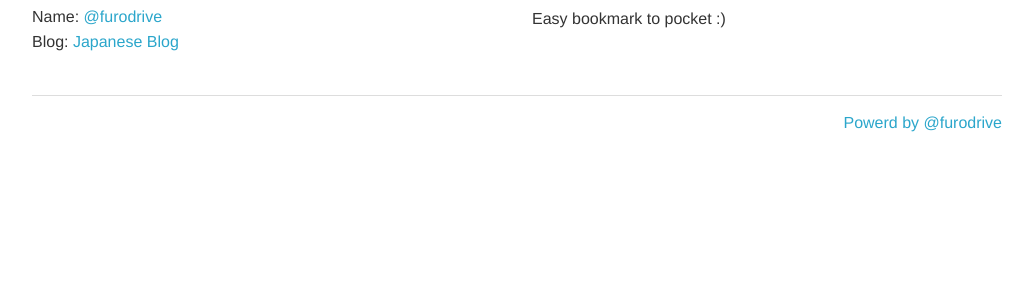
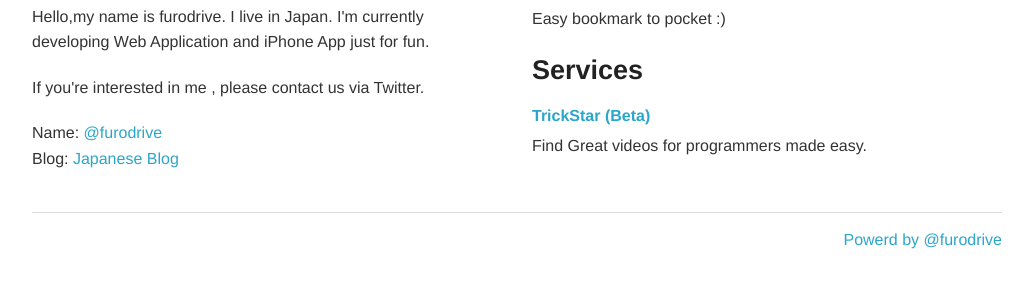
Before and after one commit to haradashinya/profile, a plain HTML site: page index.html in a window 1280 px wide. Shown: the part 329-616 px from the top of the page, without its empty margins (123-1155 px from the left). Drawn offline with Linux system fonts and the light colour scheme.

Commit message:
fix profile desc

```diff
--- a/index.html
+++ b/index.html
@@ -34,6 +34,14 @@
             class="img-face"></img>
             <h3>Profile</h3>
 
+            <p>
+            Hello,my name is furodrive. I live in Japan.
+            I'm currently developing Web Application and iPhone App just for
+            fun.
+            </p>
+            <p>
+            If you're interested in me , please contact us via Twitter.
+            </p>
             <ul>
 
                 <li>Name: <a href="https://twitter.com/outsider_0219" >@furodrive</a></li>
@@ -65,6 +73,13 @@
                     target="_blank">alfred-pocket</a></dt>
                 <dd>Easy bookmark to pocket  :)</dd>
             </dl>
+            <h3>Services</h3>
+            <dl>
+                <dt><a href="http://trickstar.info"
+                    target="_blank">TrickStar (Beta)</a></dt>
+                <dd>Find Great videos for programmers made easy.</dd>
+
+            </dl>
 
 
         </div>
```
